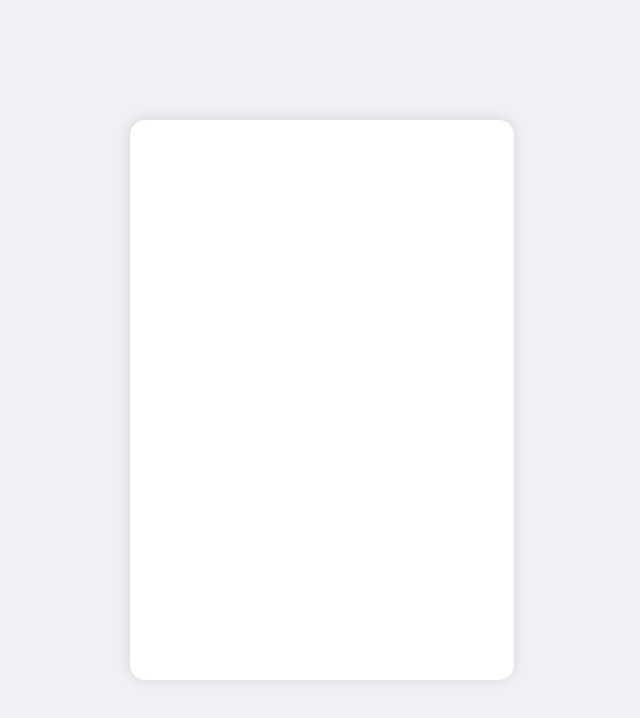
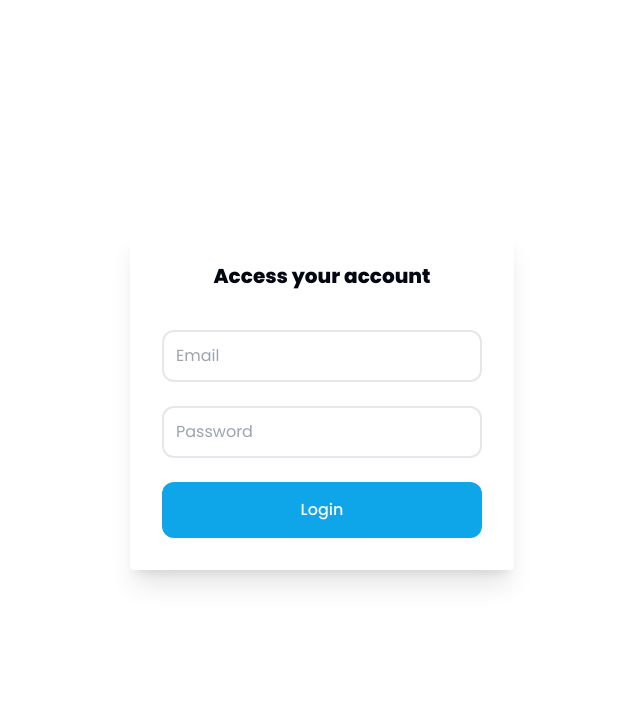
Before and after one commit to coradini1/Coyote-Trade, a Next.js app in the folder frontend/: page /login in a window 1280 px wide. Shown: the top 718 px of the page, without its empty margins (318-958 px from the left). Built offline with nearby package versions, Linux system fonts and the light colour scheme.

Commit message:
UPDATE: from css to tailwind | ADD: input component

```diff
--- a/frontend/app/globals.css
+++ b/frontend/app/globals.css
@@ -74,11 +74,3 @@
     @apply bg-background text-foreground;
   }
 }
-
-input{
-  outline: none;
-}
-
-body {
-  color: rgba(76, 79, 105, 1);
-}
--- a/frontend/app/layout.tsx
+++ b/frontend/app/layout.tsx
@@ -3,13 +3,13 @@ import { Poppins } from "next/font/google";
 import "./globals.css";
 
 const poppins = Poppins({
-  weight: ["400", "600", "800"],
+  weight: ["400", "500", "600", "800"],
   subsets: ["latin"],
 });
 
 export const metadata: Metadata = {
-  title: "Create Next App",
-  description: "Generated by create next app",
+  title: "CoyoteTrade",
+  description: "Va ti cata rapaz",
 };
 
 export default function RootLayout({
--- a/frontend/app/login/page.tsx
+++ b/frontend/app/login/page.tsx
@@ -1,17 +1,21 @@
-import styles from "./styles.module.css";
+import Input from "@/components/custom/Input/Input";
 
 export default function Home() {
   return (
-    <main className={styles.main}>
-      <LoginModal />
+    <main className="h-screen w-screen flex flex-col items-center justify-center">
+      <div className="w-96 p-8 rounded-sm shadow-xl">
+        <h1 className="font-bold text-xl text-center">Access your account</h1>
+        <form className="flex flex-col gap-6 mt-10">
+          <Input type="email" placeholder="Email" required />
+          <Input type="password" placeholder="Password" required />
+          <button
+            type="submit"
+            className="bg-sky-500 py-4 px-2 font-medium text-white rounded-xl"
+          >
+            Login
+          </button>
+        </form>
+      </div>
     </main>
   );
 }
-
-function LoginModal() {
-  return (
-    <div className={styles.modalCard}>
-
-    </div>
-  );
-}
--- a/frontend/app/login/styles.module.css
+++ /dev/null
@@ -1,47 +0,0 @@
-.main {
-  height: 100vh;
-  width: 100%;
-  background-color: #eff1f5;
-  display: flex;
-  justify-content: center;
-  align-items: center;
-}
-
-.modalCard {
-  background-color: white;
-  height: 70%;
-  width: 30%;
-  display: flex;
-  align-items: center;
-  box-shadow: -1px -1px 11.8px 1px rgba(0, 0, 0, 0.1);
-  border-radius: 15px;
-  flex-direction: column;
-}
-
-.modalCard input {
-  border: 2px solid rgba(156, 160, 176, 1);
-  margin-bottom: 20px;
-  width: 70%;
-  padding: 15px;
-  border-radius: 10px;
-}
-.modalCard input:focus {
-  border: 2px solid rgb(114, 135, 253);
-}
-.modalCard button {
-  margin-top: 109px;
-  height: 58px;
-  width: 263px;
-  background-color: rgb(114, 135, 253);
-  color: white;
-  font-size: 20px;
-  font-weight: 600;
-  border-radius: 10px;
-}
-
-.modalCard h1 {
-  font-size: 48px;
-  margin-top: 101px;
-  font-weight: bold;
-  margin-bottom: 140px;
-}
--- /dev/null
+++ b/frontend/components/custom/Input/Input.tsx
@@ -0,0 +1,12 @@
+type InputProps = {
+  type: "email" | "text" | "password"
+  placeholder: string
+  required?: boolean
+  props?: any
+}
+
+function Input({type, placeholder, ...props}: InputProps) {
+  return <input {...props} type={type} className="p-3 rounded-xl border-solid border-2" placeholder={placeholder} />
+}
+
+export default Input
```
